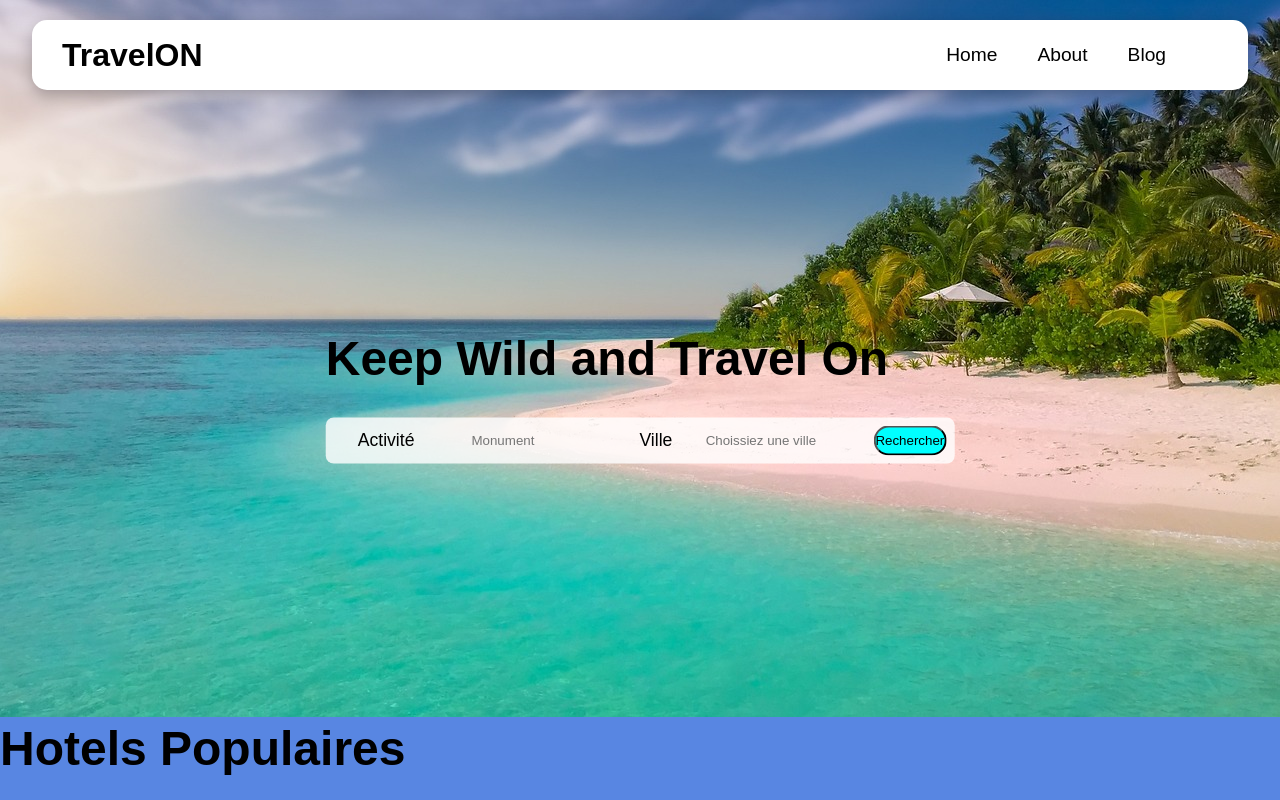
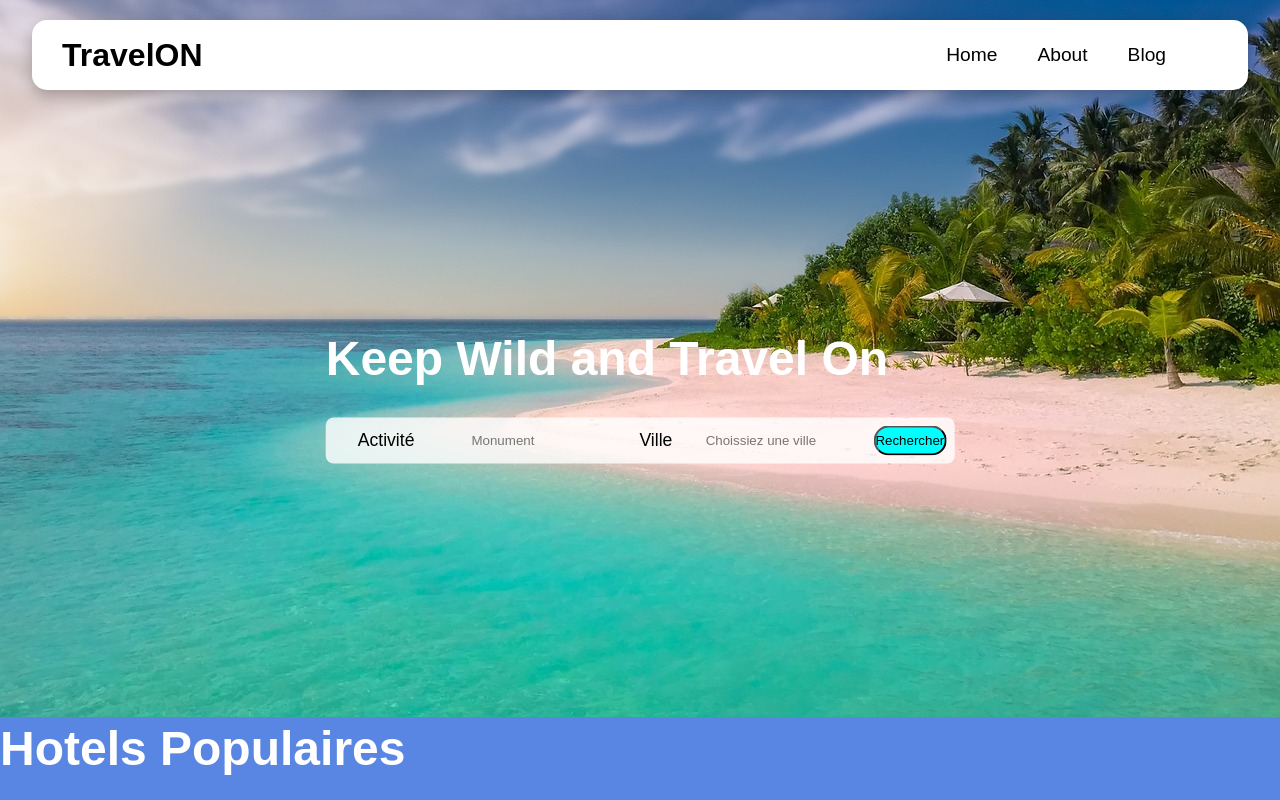
Before and after one commit to Rinawaticodes/Hackathon-TravelOn, a React (Vite) app in the folder frontend/: page / in a window 1280 px wide. Shown: the top 800 px of the page. Built offline with nearby package versions, Linux system fonts and the light colour scheme; no server answers.

Commit message:
color text

```diff
--- a/frontend/src/App.css
+++ b/frontend/src/App.css
@@ -172,7 +172,6 @@ body {
   font-size: 2rem;
 }
 
-
 .buttoncontainer {
   display: flex;
   justify-content: flex-end;
@@ -184,3 +183,6 @@ body {
 .dataResult {
   display: none;
 }
+h1 {
+  color: #ffffff;
+}
--- a/frontend/src/App.jsx
+++ b/frontend/src/App.jsx
@@ -27,7 +27,7 @@ function App() {
       <SearchBar setCity={setCity} siwtchHotel={setSwitchHotel} />
       <div className="trip">
         <div className="triptext">
-          <h1>Hotels Populaires</h1>
+          <h1 className="phrase">Hotels Populaires</h1>
         </div>
         <div className="tripCard">
           {switchHotel === false ? (
--- a/frontend/src/components/Card.jsx
+++ b/frontend/src/components/Card.jsx
@@ -13,7 +13,7 @@ function Card({ cityDatas }) {
           />
         </div>
         <div className="cardBody">
-          <p>Vous ète à {cityData.distance} de afiche le input</p> <br />
+          <p>Vous etes à {cityData.distance} </p> <br />
           <p>{cityData.description}</p> <br />
           <button type="button">Reservation</button>
         </div>
```
